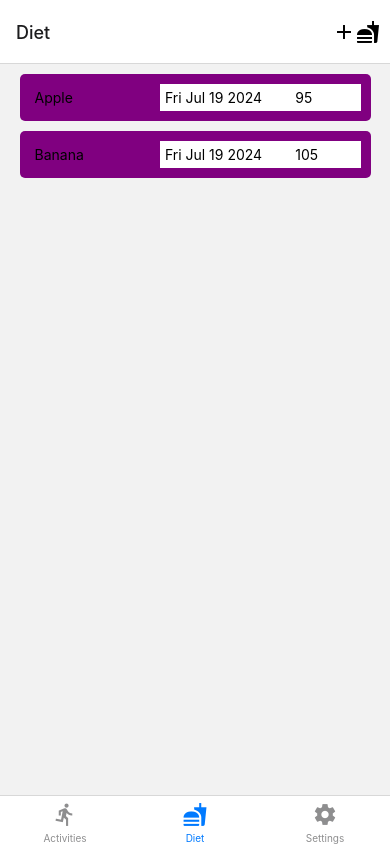
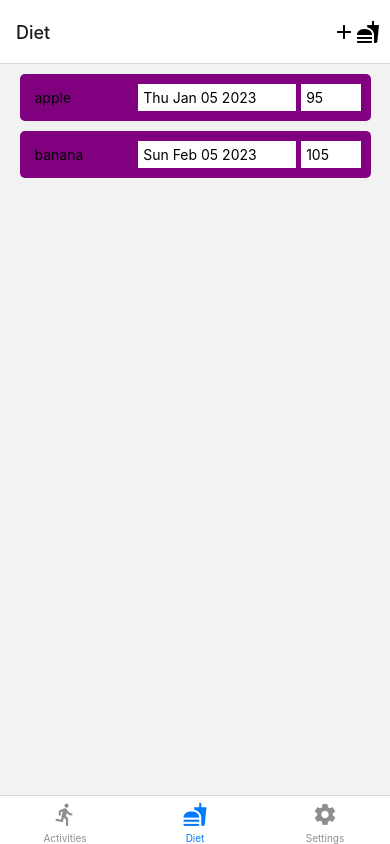
Before and after one commit to Liting-Zhou/assignmentTwo, a React Native app: screen /Diet in a window 390 px wide. Built offline with nearby package versions, Linux system fonts and the light colour scheme.

Commit message:
AddActivity.js: populate data when Edit

```diff
--- a/components/Item.js
+++ b/components/Item.js
@@ -44,14 +44,13 @@ const styles = StyleSheet.create({
   },
   name: {
     flex: 2,
-
     padding: 5,
   },
   date: {
-    flex: 2,
-
+    flex: 3,
     padding: 5,
     backgroundColor: colors.itemBackground,
+    marginRight: 5,
   },
   quantity: {
     flex: 1,
--- a/components/ItemsList.js
+++ b/components/ItemsList.js
@@ -4,13 +4,13 @@ import Item from "./Item";
 
 export default function ItemsList({ collection }) {
   const activitiesData = [
-    { id: 1, name: "Running", quantity: 30, date: new Date() },
-    { id: 2, name: "Swimming", quantity: 45, date: new Date() },
+    { id: 1, name: "running", quantity: "30", date: new Date("2023-10-05") },
+    { id: 2, name: "swimming", quantity: "45", date: new Date("2023-11-05") },
   ];
 
   const dietData = [
-    { id: 1, name: "Apple", quantity: 95, date: new Date() },
-    { id: 2, name: "Banana", quantity: 105, date: new Date() },
+    { id: 1, name: "apple", quantity: 95, date: new Date("2023-01-05") },
+    { id: 2, name: "banana", quantity: 105, date: new Date("2023-02-05") },
   ];
   const data = collection === "Activities" ? activitiesData : dietData;
 
--- a/screens/AddActivity.js
+++ b/screens/AddActivity.js
@@ -1,11 +1,4 @@
-import {
-  StyleSheet,
-  Text,
-  View,
-  TextInput,
-  Alert,
-  Pressable,
-} from "react-native";
+import { StyleSheet, Text, View, Alert, Pressable } from "react-native";
 import DropDownPicker from "react-native-dropdown-picker";
 import DateTimePicker from "@react-native-community/datetimepicker";
 import React, { useState, useLayoutEffect } from "react";
@@ -18,10 +11,9 @@ export default function AddActivity({ route }) {
   // otherwise, use default values
   const itemData = route.params
     ? route.params.itemData
-    : { date: new Date(), id: 0, name: null, quantity: "" };
+    : { date: new Date(), id: 0, name: "", quantity: "" };
   const parsedDate = new Date(itemData.date);
   const [activityType, setActivityType] = useState(itemData.name);
-
   const [openDropDown, setOpenDropDown] = useState(false);
   const [duration, setDuration] = useState(itemData.quantity);
   const [date, setDate] = useState(parsedDate);
@@ -29,15 +21,11 @@ export default function AddActivity({ route }) {
   const specialActivities = ["running", "weights"];
   const navigation = useNavigation();
 
-  console.log("AddActivity itemData:", itemData);
-  console.log("AddActivity activityType:", activityType);
-  console.log("AddActivity duration:", duration);
-  console.log("AddActivity date:", date);
-
+  // if route.params exists, set the title to "Edit"
   useLayoutEffect(() => {
     const title = route.params ? "Edit" : "Add An Activity";
     navigation.setOptions({ title });
-  }, [navigation, route.params]);
+  }, []);
 
   const handleDateChange = (event, selectedDate) => {
     const currentDate = selectedDate || date;
@@ -77,7 +65,7 @@ export default function AddActivity({ route }) {
 
   return (
     <View style={styles.container}>
-      <View style={styles.formItemContainer}>
+      <View style={[styles.formItemContainer, { zIndex: 1000 }]}>
         <Text style={styles.label}>Activity*</Text>
         <DropDownPicker
           open={openDropDown}
```
